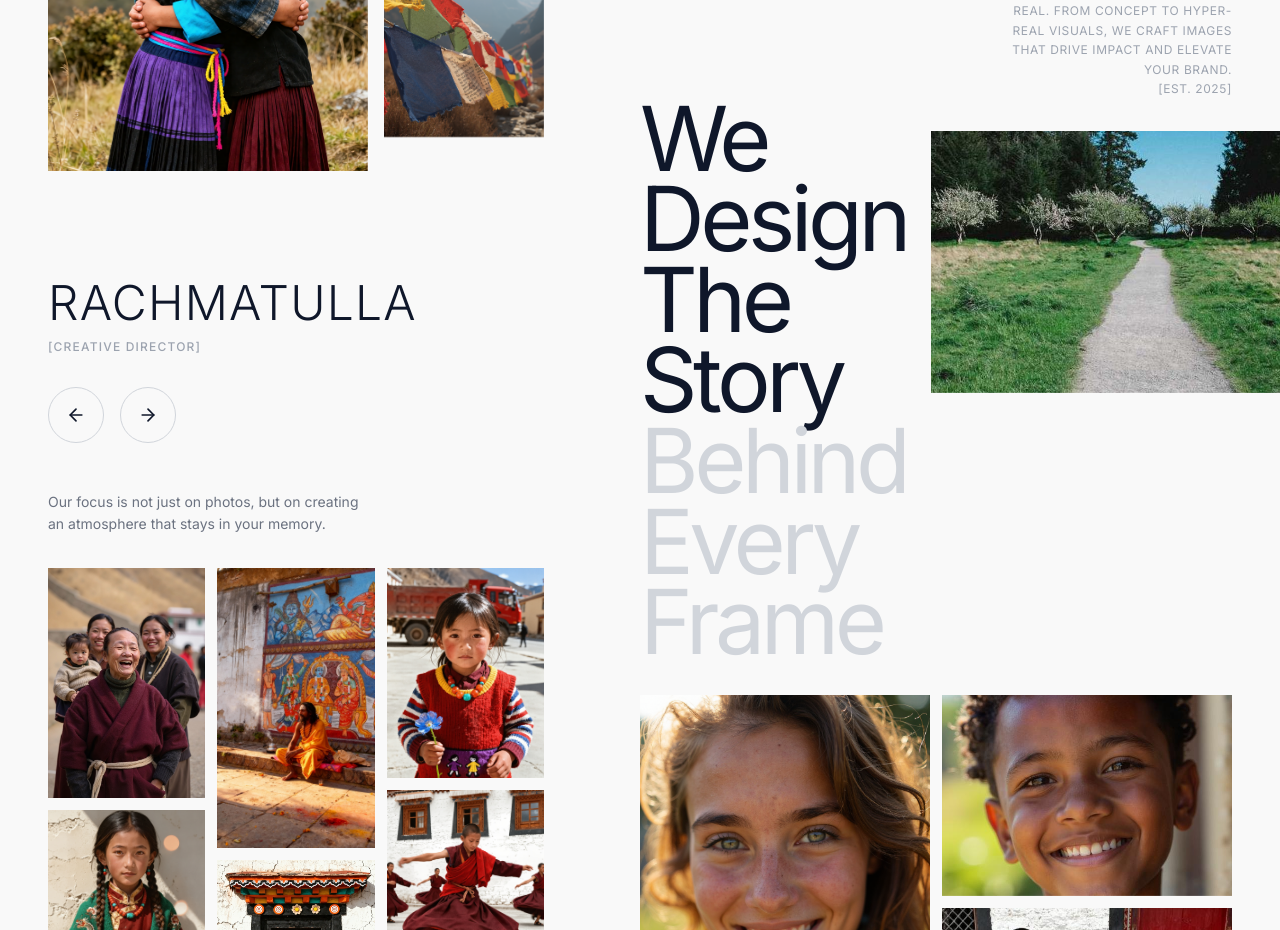
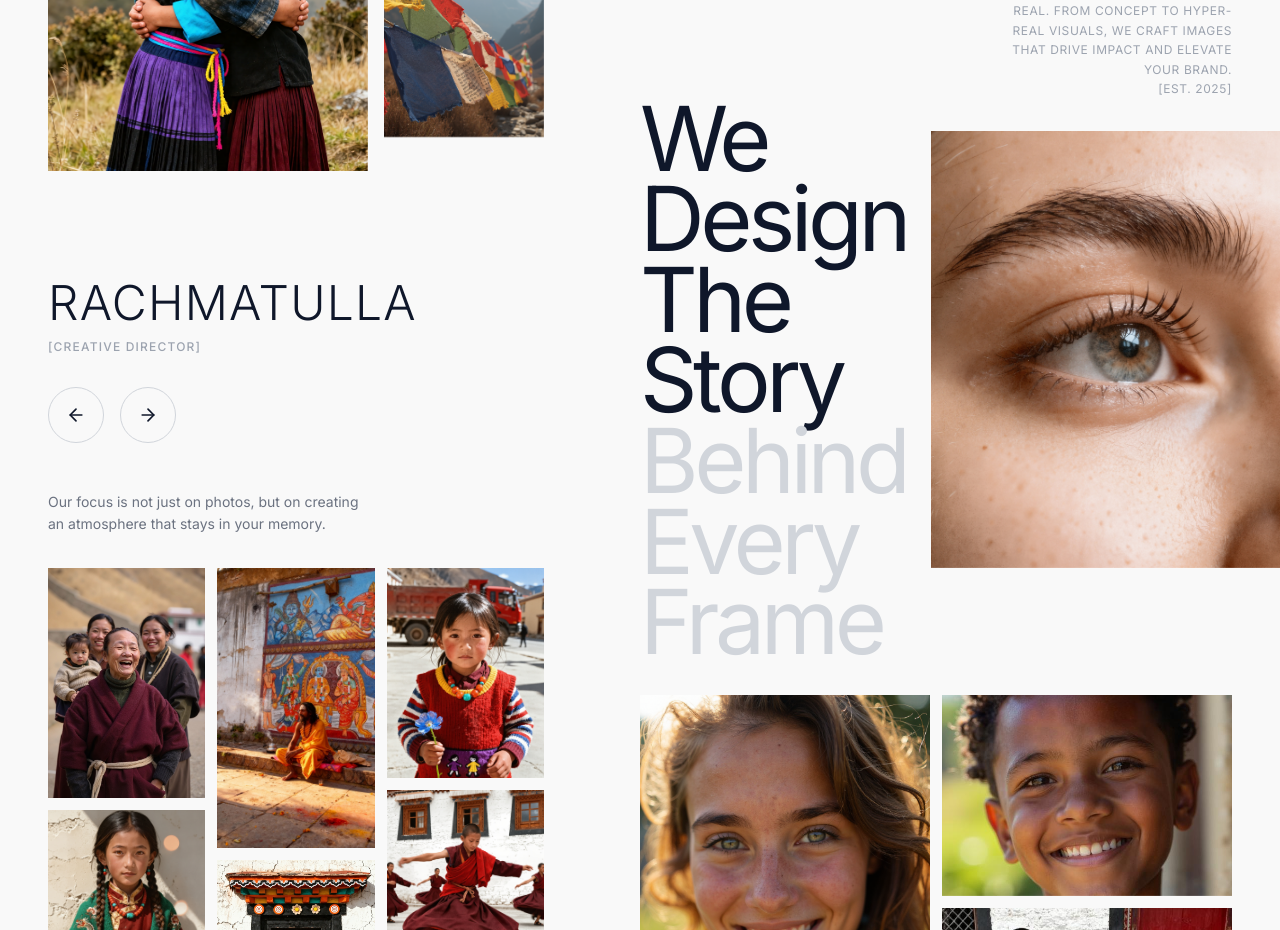
Before and after one commit to prigelpeople/aimageporto, a React (Vite) app: page / in a window 1280 px wide. Shown: the part 1140-2070 px from the top of the page. Built offline with nearby package versions, Linux system fonts and the light colour scheme; a web font is replaced by a local one.

Commit message:
Update feature image to eye.jpg with 4:5 ratio
Co-authored-by: factory-droid[bot] <138933559+factory-droid[bot]@users.noreply.github.com>

```diff
--- a/src/components/info/AboutSection.tsx
+++ b/src/components/info/AboutSection.tsx
@@ -110,11 +110,11 @@ const AboutSection: React.FC = () => {
 
              {/* Feature Image */}
              <div
-               className="hidden md:block w-[280px] lg:w-[350px] aspect-[4/3] overflow-hidden cursor-zoom-in flex-shrink-0 mt-8"
-               onClick={() => openLightbox(`${BASE_URL}images/gallery1.jpg`)}
+               className="hidden md:block w-[280px] lg:w-[350px] aspect-[4/5] overflow-hidden cursor-zoom-in flex-shrink-0 mt-8"
+               onClick={() => openLightbox(`${BASE_URL}images/eye.jpg`)}
              >
                <img
-                 src={`${BASE_URL}images/gallery1.jpg`}
+                 src={`${BASE_URL}images/eye.jpg`}
                  alt="Creative vision"
                  className="w-full h-full object-cover transition-all duration-700 hover:scale-105"
                />
```
Also changed, not shown: public/images/eye.jpg (added), 1 other file (tests, documents, lock files or other folders).
